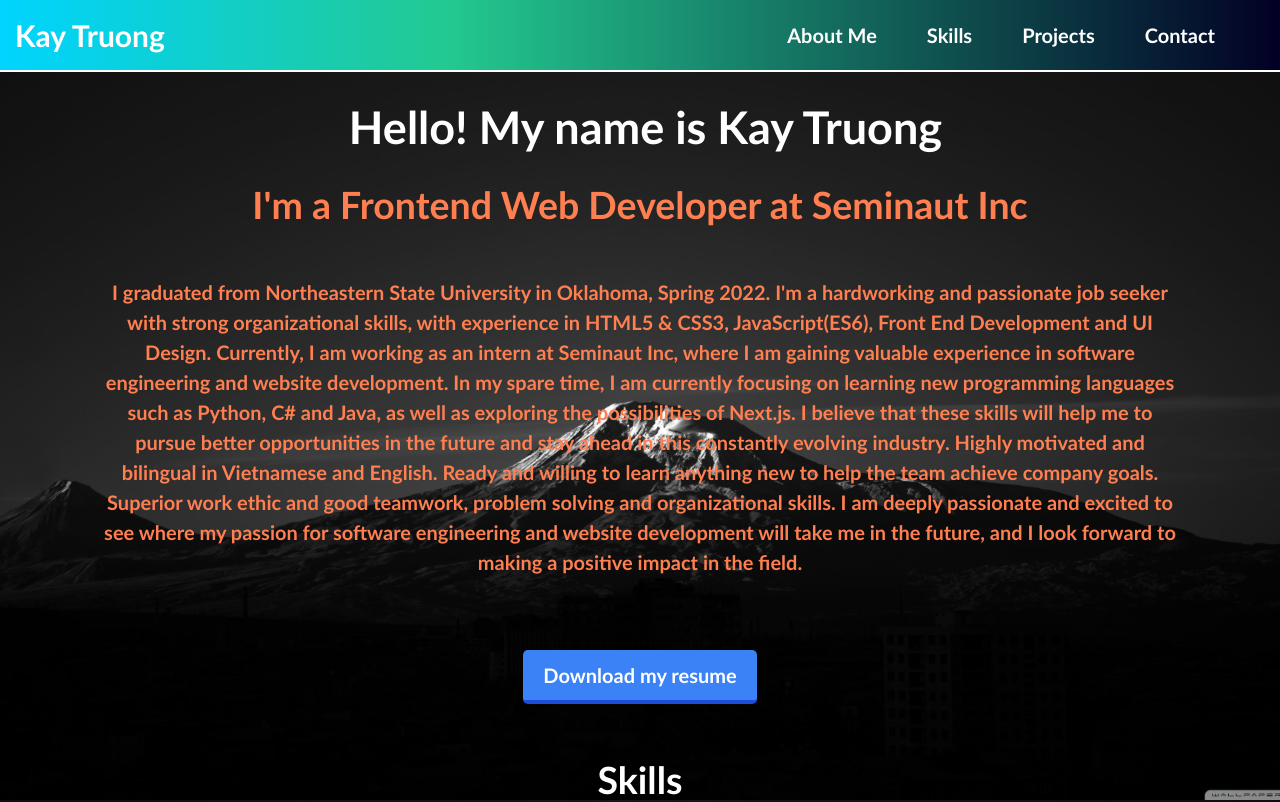
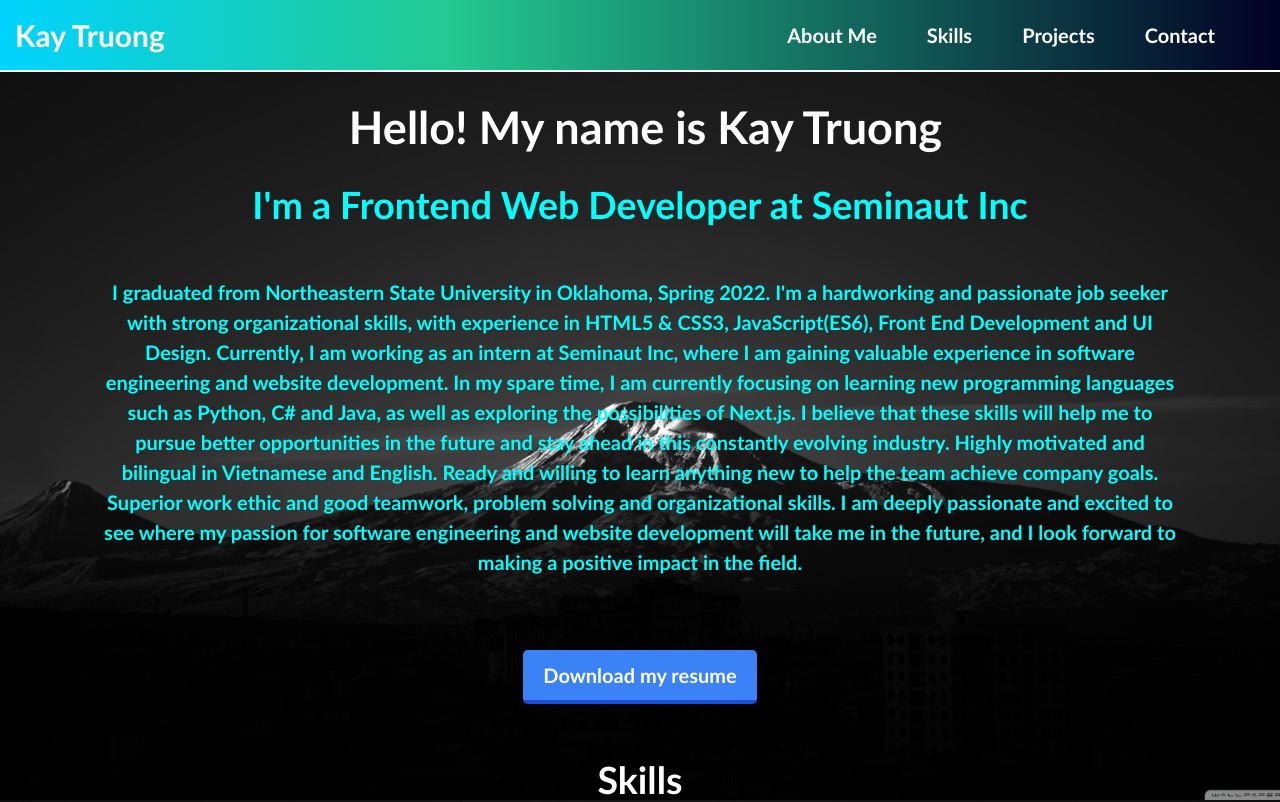
Before and after one commit to KayT98/My-portfolio, a Next.js app: page / in a window 1280 px wide. Shown: the top 802 px of the page. Built offline with nearby package versions, Linux system fonts and the light colour scheme.

Commit message:
changed font color to cyan

```diff
--- a/app/globals.css
+++ b/app/globals.css
@@ -11,7 +11,7 @@
     -o-background-size: cover;
     background-size: cover;
     font-family:'Gill Sans', 'Gill Sans MT', Calibri, 'Trebuchet MS', sans-serif;
-    color: coral;
+    color: #00FFFF;
     font-size: 20px;
     white-space: wrap;
     scroll-behavior: smooth;
```
